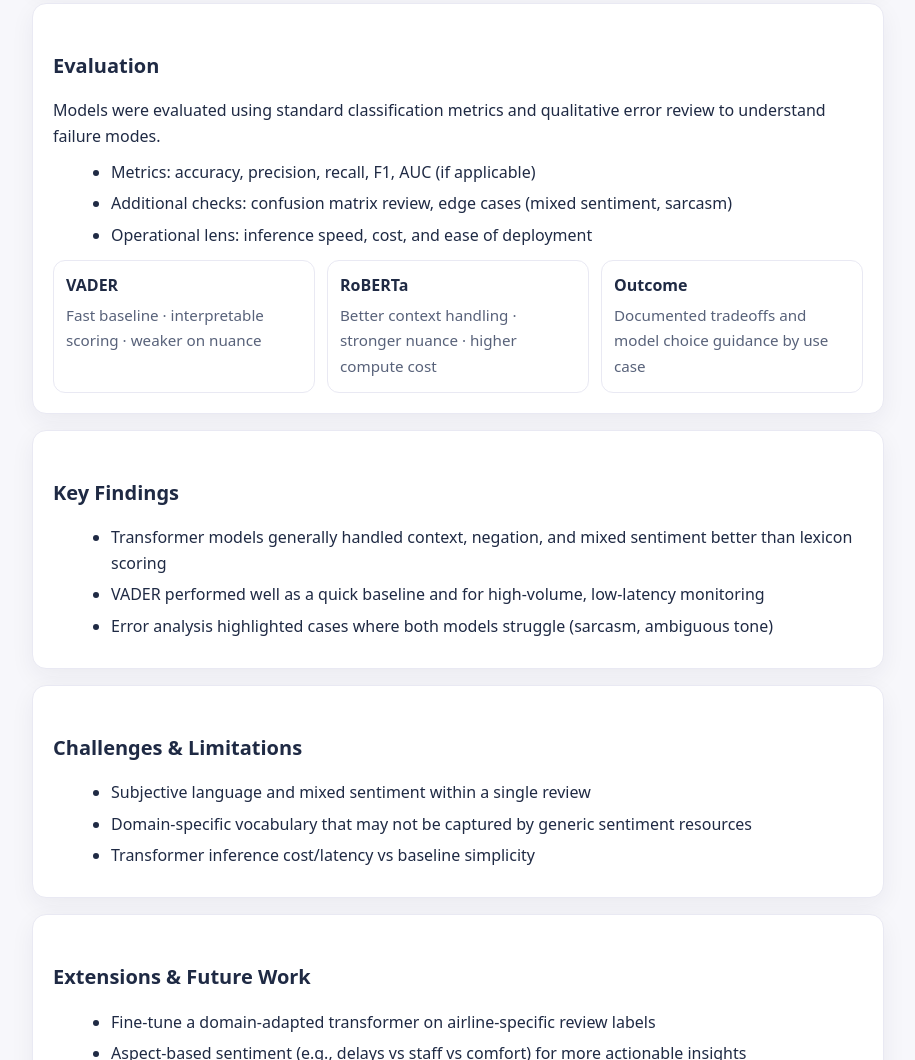
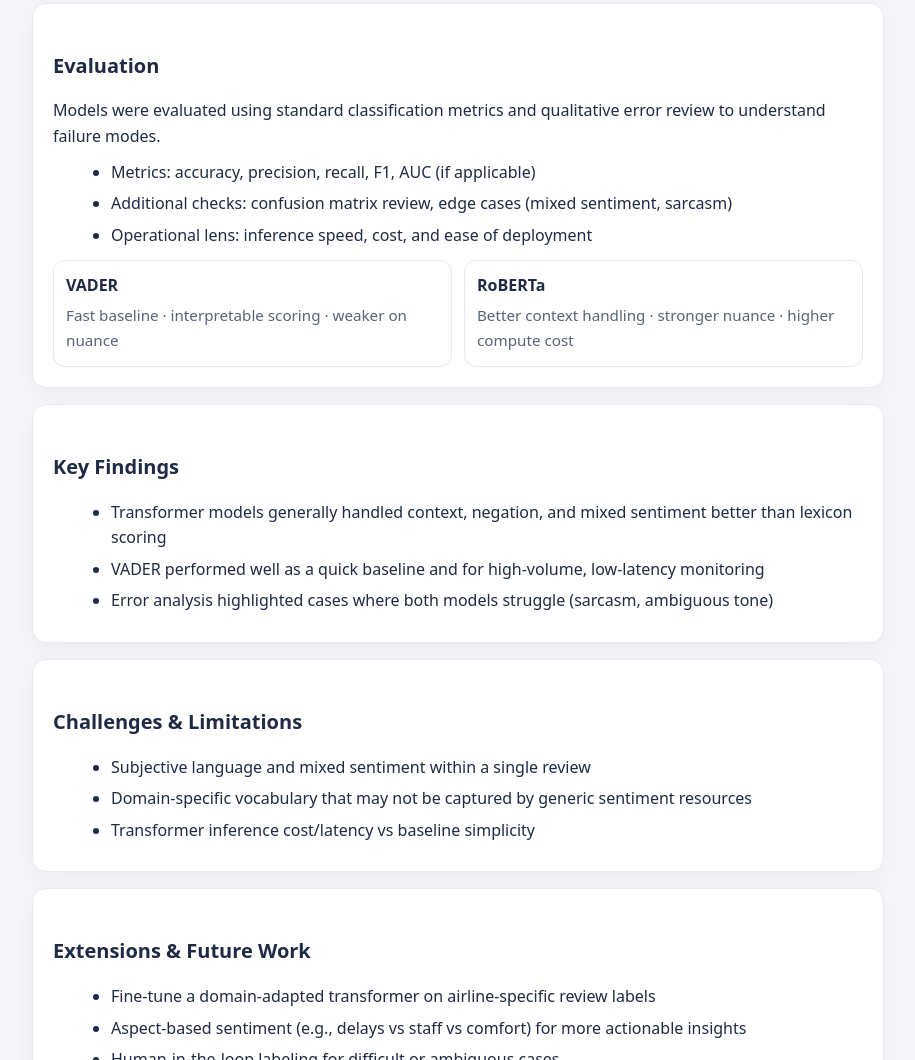
Before and after one commit to acai747/acai747.github.io, a plain HTML site: page assets/writeups/airline-sentiment.html in a window 1280 px wide. Shown: the part 1707-2767 px from the top of the page, without its empty margins (182-1097 px from the left). Drawn offline with Linux system fonts and the light colour scheme.

Commit message:
Update airline-sentiment.html

```diff
--- a/assets/writeups/airline-sentiment.html
+++ b/assets/writeups/airline-sentiment.html
@@ -225,10 +225,6 @@
           <strong>RoBERTa</strong>
           <span>Better context handling · stronger nuance · higher compute cost</span>
         </div>
-        <div class="box">
-          <strong>Outcome</strong>
-          <span>Documented tradeoffs and model choice guidance by use case</span>
-        </div>
       </div>
     </section>
 
```
